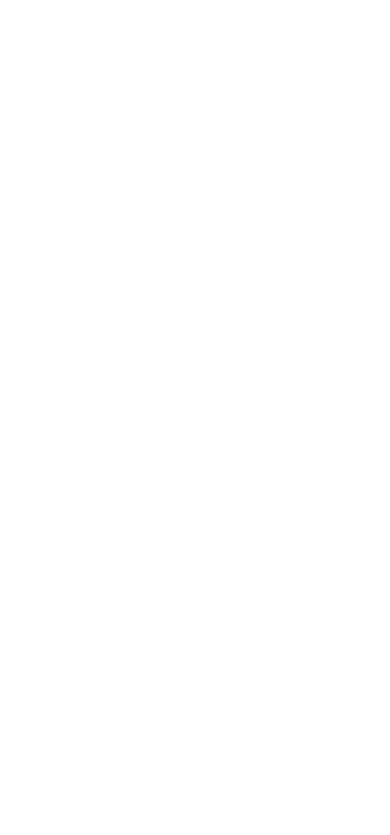
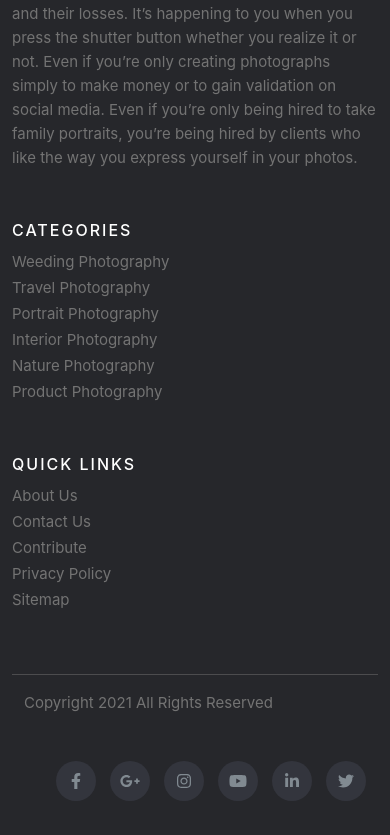
Before and after one commit to arr-atiq/exclusion-photography, a React (Create React App) app: page / in a window 390 px wide. Shown: the part 4798-5633 px from the top of the page. Before the commit the page ends 4528 px from the top, so only its background shows below. Built offline with nearby package versions, Linux system fonts and the light colour scheme; no server answers.

Commit message:
added footer section

```diff
--- /dev/null
+++ b/src/Components/Home/Footer/Footer.css
@@ -0,0 +1,164 @@
+.site-footer
+{
+  background-color:#26272b;
+  padding:45px 0 20px;
+  font-size:15px;
+  line-height:24px;
+  color:#737373;
+}
+.site-footer hr
+{
+  border-top-color:#bbb;
+  opacity:0.5
+}
+.site-footer hr.small
+{
+  margin:20px 0
+}
+.site-footer h6
+{
+  color:#fff;
+  font-size:16px;
+  text-transform:uppercase;
+  margin-top:5px;
+  letter-spacing:2px
+}
+ul li  a
+{
+  color:white;
+  font-size:15px;
+  text-decoration:none;
+}
+ul li a:hover
+{
+  color:#3366cc;
+}
+.footer-links
+{
+  padding-left:0;
+  list-style:none
+}
+.footer-links li
+{
+  display:block
+}
+.footer-links a
+{
+  color:#737373
+}
+.footer-links a:active,.footer-links a:focus,.footer-links a:hover
+{
+  color:#3366cc;
+  text-decoration:none;
+}
+.footer-links.inline li
+{
+  display:inline-block
+}
+.site-footer .social-icons
+{
+  text-align:right
+}
+.site-footer .social-icons a
+{
+  width:40px;
+  height:40px;
+  line-height:40px;
+  margin-left:6px;
+  margin-right:0;
+  border-radius:100%;
+  background-color:#33353d
+}
+.copyright-text
+{
+  margin:0
+}
+@media (max-width:991px)
+{
+  .site-footer [class^=col-]
+  {
+    margin-bottom:30px
+  }
+}
+@media (max-width:767px)
+{
+  .site-footer
+  {
+    padding-bottom:0
+  }
+  .site-footer .copyright-text,.site-footer .social-icons
+  {
+    text-align:center
+  }
+}
+.social-icons
+{
+  padding-left:0;
+  margin-bottom:0;
+  list-style:none
+}
+.social-icons li
+{
+  display:inline-block;
+  margin-bottom:4px
+}
+.social-icons li.title
+{
+  margin-right:15px;
+  text-transform:uppercase;
+  color:#96a2b2;
+  font-weight:700;
+  font-size:13px
+}
+.social-icons a{
+  background-color:#eceeef;
+  color:#818a91;
+  font-size:16px;
+  display:inline-block;
+  line-height:44px;
+  width:44px;
+  height:44px;
+  text-align:center;
+  margin-right:8px;
+  border-radius:100%;
+  -webkit-transition:all .2s linear;
+  -o-transition:all .2s linear;
+  transition:all .2s linear
+}
+.social-icons a:active,.social-icons a:focus,.social-icons a:hover
+{
+  color:#fff;
+  background-color:#29aafe
+}
+.social-icons.size-sm a
+{
+  line-height:34px;
+  height:34px;
+  width:34px;
+  font-size:14px
+}
+.social-icons a.facebook:hover
+{
+  background-color:#3b5998
+}
+.social-icons a.twitter:hover
+{
+  background-color:#00aced
+}
+.social-icons a.linkedin:hover
+{
+  background-color:#007bb6
+}
+.social-icons a.dribbble:hover
+{
+  background-color:#ea4c89
+}
+@media (max-width:767px)
+{
+  .social-icons li.title
+  {
+    display:block;
+    margin-right:0;
+    font-weight:600
+  }
+}
--- a/src/Components/Home/Footer/Footer.js
+++ b/src/Components/Home/Footer/Footer.js
@@ -1,10 +1,64 @@
 import React from 'react';
+import './Footer.css';
+import { FontAwesomeIcon } from '@fortawesome/react-fontawesome';
+import { faFacebookF, faInstagram, faGooglePlusG, faYoutube, faLinkedinIn, faTwitter } from '@fortawesome/free-brands-svg-icons';
+
 
 const Footer = () => {
     return (
-        <div>
+        <footer class="site-footer mt-5 pt-5">
+            <div class="container">
+                <div class="row">
+                    <div class="col-sm-12 col-md-6">
+                        <h6>About</h6>
+                        <p class="text-justify">Photography is a window into their soul, and their photographs are a manifestation of that. How they craft the light is ultimately an expression of their mood, their upbringing, their values, their victories, and their losses. It’s happening to you when you press the shutter button whether you realize it or not. Even if you’re only creating photographs simply to make money or to gain validation on social media. Even if you’re only being hired to take family portraits, you’re being hired by clients who like the way you express yourself in your photos.</p>
+                    </div>
 
-        </div>
+                    <div class="col-xs-6 col-md-3">
+                        <h6>Categories</h6>
+                        <ul class="footer-links">
+                            <li><a href="#">Weeding Photography</a></li>
+                            <li><a href="#">Travel Photography</a></li>
+                            <li><a href="#">Portrait Photography</a></li>
+                            <li><a href="#">Interior Photography</a></li>
+                            <li><a href="#">Nature Photography</a></li>
+                            <li><a href="#">Product Photography</a></li>
+                        </ul>
+                    </div>
+
+                    <div class="col-xs-6 col-md-3">
+                        <h6>Quick Links</h6>
+                        <ul class="footer-links">
+                            <li><a href="#">About Us</a></li>
+                            <li><a href="#">Contact Us</a></li>
+                            <li><a href="#">Contribute</a></li>
+                            <li><a href="#">Privacy Policy</a></li>
+                            <li><a href="#">Sitemap</a></li>
+                        </ul>
+                    </div>
+                </div>
+                <hr />
+
+                <div class="container">
+                    <div class="row">
+                        <div class="col-md-8 col-sm-6 col-xs-12">
+                        <p>Copyright {(new Date()).getFullYear()} All Rights Reserved</p>
+                        </div>
+
+                        <div class="col-md-4 col-sm-6 col-xs-12 d-flex">
+                            <ul class="social-icons d-flex ms-auto">
+                                <li className="list-inline-item"><a href="//facebook.com"><FontAwesomeIcon className="icon active-icon" icon={faFacebookF} /></a></li>
+                                <li className="list-inline-item"><a href="//google.com"><FontAwesomeIcon className="icon" icon={faGooglePlusG} /></a></li>
+                                <li className="list-inline-item"><a href="//instagram.com"><FontAwesomeIcon className="icon" icon={faInstagram} /></a></li>
+                                <li className="list-inline-item"><a href="//instagram.com"><FontAwesomeIcon className="icon" icon={faYoutube} /></a></li>
+                                <li className="list-inline-item"><a href="//instagram.com"><FontAwesomeIcon className="icon" icon={faLinkedinIn} /></a></li>
+                                <li className="list-inline-item"><a href="//instagram.com"><FontAwesomeIcon className="icon" icon={faTwitter} /></a></li>
+                            </ul>
+                        </div>
+                    </div>
+                </div>
+            </div>
+        </footer>
     );
 };
 
--- a/src/Components/Home/Services/ServiceDetail/ServiceDetail.js
+++ b/src/Components/Home/Services/ServiceDetail/ServiceDetail.js
@@ -5,7 +5,7 @@
         <div className="col-md-4 mt-5 text-center">
             <div className="card">
                 <img style={{width: "100%", height: "400px",  }} src={service.productUrl} alt="" />
-                <h3 className="mt-3 text-warning">{service.name}</h3>
+                <h4 className="mt-3 text-warning">{service.name}</h4>
                 <h5>{service.Description}</h5>
                 <button className="btn btn-info text-white">Book Now</button>
             </div>
--- a/src/Components/Home/Services/Services.js
+++ b/src/Components/Home/Services/Services.js
@@ -13,7 +13,7 @@
     return (
         <section className="container pt-5">
             <div className="text-center mb-5">
-                <h2>Our Services</h2>
+                <h2 className="text-primary">Our Services</h2>
                 <h4>Lorem ipsum dolor, sit amet consectetur adipisicing elit.</h4>
             </div>
             <div style={{margin:"0"}} className="row">
--- a/src/Components/Home/Testimonials/Testimonials.js
+++ b/src/Components/Home/Testimonials/Testimonials.js
@@ -12,9 +12,9 @@
     }, [])
 
     return (
-        <section className="container pt-5">
+        <section className="container mt-5 pt-5">
             <div className="text-center mb-5">
-                <h2>Client Review</h2>
+                <h2 className="text-primary">Client Review</h2>
                 <h4>Lorem ipsum dolor, sit amet consectetur adipisicing elit.</h4>
             </div>
             <div style={{margin:"0"}} className="row">
--- a/src/Components/Home/Testimonials/TestimonialsDetail/TestimonialsDetail.js
+++ b/src/Components/Home/Testimonials/TestimonialsDetail/TestimonialsDetail.js
@@ -1,17 +1,21 @@
 import React from 'react';
 
 const TestimonialsDetail = (props) => {
-    const {name, Designation, Description} = props.reviews.reviewData;
-    const {photo} = props.reviews;
+    const { name, designation, description } = props.reviews.reviewData;
+    const { photo } = props.reviews;
     console.log(photo);
 
     return (
-        <div className="col-md-4 mt-5 text-center">
-            <div className="card">
-                <img style={{width: "100px", height: "100px",  }} src={photo} alt="" />
-                <h3 className="mt-3 text-warning">{name}</h3>
-                <h4>{Designation}</h4>
-                <h5>{Description}</h5>
+        <div className="col-md-4 mb-5 mt-5">
+            <div className="card p-4">
+                <div className="d-flex">
+                    <img style={{ width: "100px", height: "100px", borderRadius:"50px"}} src={photo} alt="" />
+                    <div className="clientInfo ms-3">
+                        <h5 className="mt-3 text-warning">{name}</h5>
+                        <h6>{designation}</h6>
+                    </div>
+                </div>
+                <p className="text-center mt-4">{description}</p>
             </div>
         </div>
     );
```
Also changed, not shown: src/Components/Home/Footer/FooterCol/FooterCol.js (added, +18 -0 lines), src/Components/Navbar/Navbar.js (+7 -7 lines).
